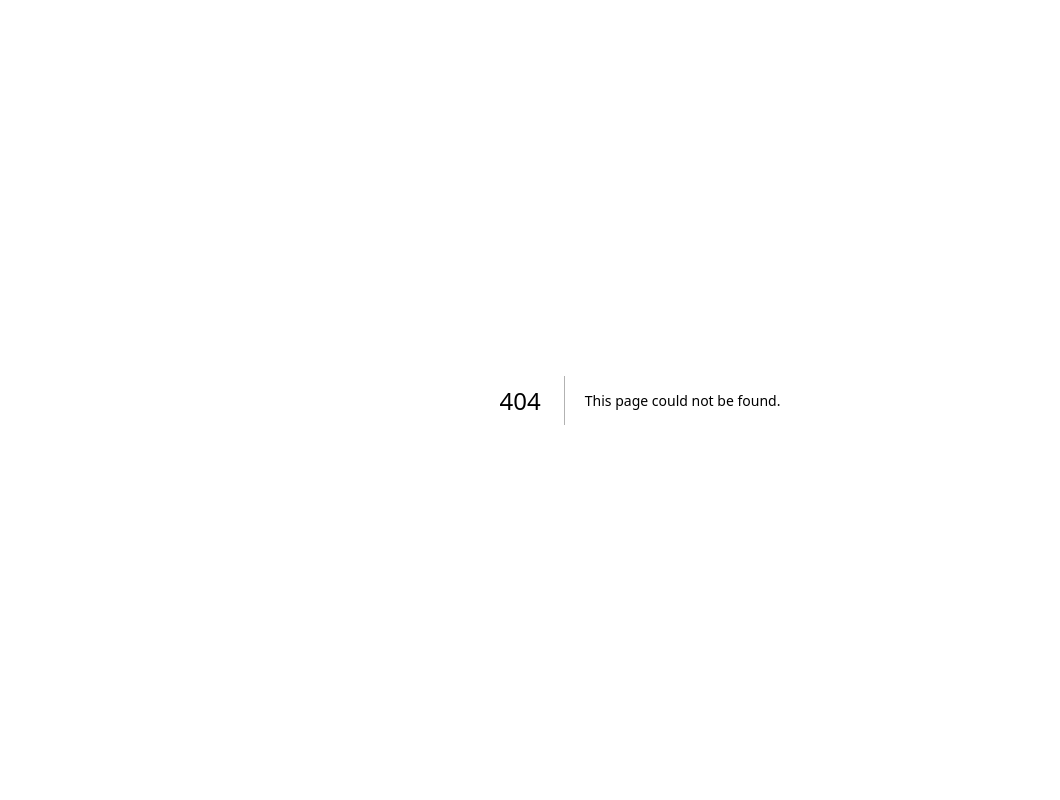
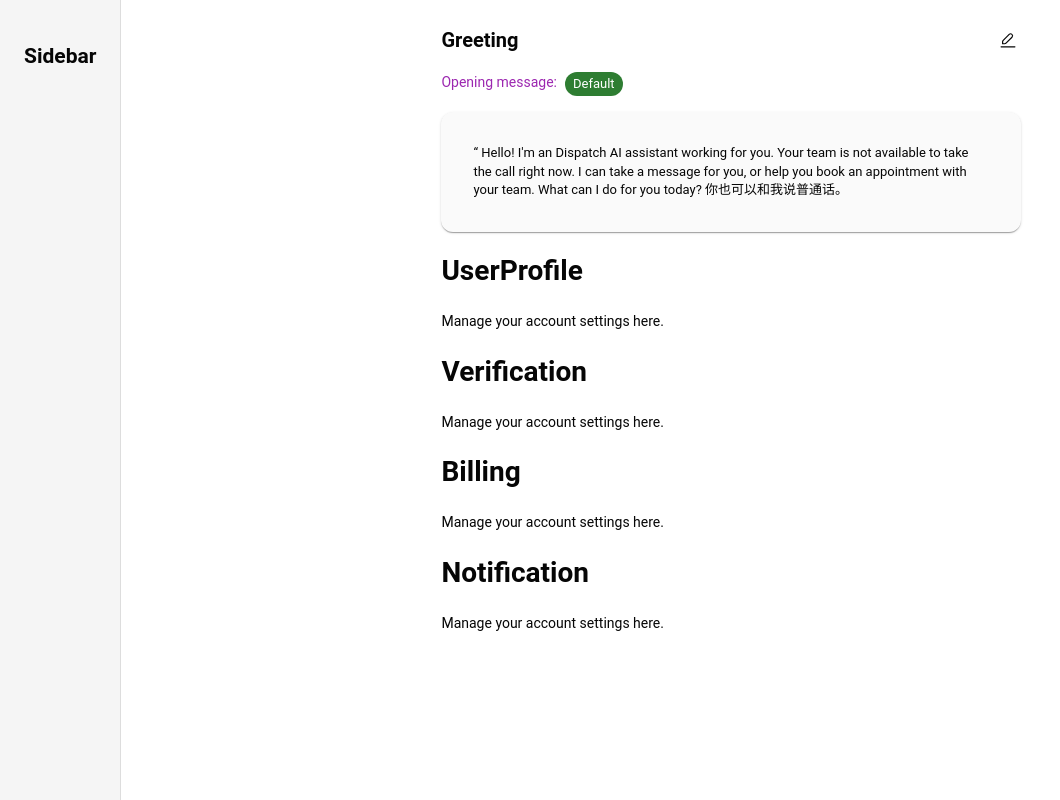
Before and after one commit to Dispatch-AI-com/frontend, a Next.js app: page /dashboard/settings in a window 1280 px wide. Before the commit this address had no page. Shown: the whole page, without its empty margins (0-1060 px from the left). Built offline with nearby package versions, Linux system fonts and the light colour scheme.

Commit message:
file-structure-update

```diff
--- /dev/null
+++ b/src/app/dashboard/settings/BillingSection.tsx
@@ -0,0 +1,8 @@
+export default function BillingSection() {
+  return (
+    <>
+      <h1>Billing</h1>
+      <p>Manage your account settings here.</p>
+    </>
+  );
+}
--- /dev/null
+++ b/src/app/dashboard/settings/GreetingSection.tsx
@@ -0,0 +1,35 @@
+'use client';
+import { Box, Chip, Paper, Typography } from '@mui/material';
+
+import SectionHeader from '@/app/dashboard/settings/components/SectionHeader';
+
+const greeting = {
+  message:
+    "“ Hello! I'm an Dispatch AI assistant working for you. Your team is not available to take the call right now. I can take a message for you, or help you book an appointment with your team. What can I do for you today? 你也可以和我说普通话。",
+};
+
+export default function GreetingSection() {
+  return (
+    <>
+      <SectionHeader
+        title="Greeting"
+        onEdit={() => {
+          alert('Edit clicked!');
+        }}
+      />
+      <Box>
+        <Box display="flex" flexDirection={'row'} gap={1} mb={2}>
+          <Typography variant="body1" sx={{ color: 'secondary.main' }}>
+            Opening message:
+          </Typography>
+          <Chip label="Default" color="success" size="small" />
+        </Box>
+        <Paper elevation={1} sx={{ width: 580, padding: 4, marginTop: 1 }}>
+          <Typography variant="body2" sx={{ whiteSpace: 'pre-line' }}>
+            {greeting.message}
+          </Typography>
+        </Paper>
+      </Box>
+    </>
+  );
+}
--- /dev/null
+++ b/src/app/dashboard/settings/NotificationsSection.tsx
@@ -0,0 +1,8 @@
+export default function NotificationsSection() {
+  return (
+    <>
+      <h1>Notification</h1>
+      <p>Manage your account settings here.</p>
+    </>
+  );
+}
--- /dev/null
+++ b/src/app/dashboard/settings/SettingsSection.tsx
@@ -0,0 +1,17 @@
+import BillingSection from '@/app/dashboard/settings/BillingSection';
+import GreetingSection from '@/app/dashboard/settings/GreetingSection';
+import NotificationsSection from '@/app/dashboard/settings/NotificationsSection';
+import UserProfileSection from '@/app/dashboard/settings/UserProfileSection';
+import VerificationSection from '@/app/dashboard/settings/VerificationSection';
+
+export default function SettingsSection() {
+  return (
+    <>
+      <GreetingSection />
+      <UserProfileSection />
+      <VerificationSection />
+      <BillingSection />
+      <NotificationsSection />
+    </>
+  );
+}
--- /dev/null
+++ b/src/app/dashboard/settings/UserProfileSection.tsx
@@ -0,0 +1,8 @@
+export default function UserProfileSection() {
+  return (
+    <>
+      <h1>UserProfile</h1>
+      <p>Manage your account settings here.</p>
+    </>
+  );
+}
--- /dev/null
+++ b/src/app/dashboard/settings/VerificationSection.tsx
@@ -0,0 +1,8 @@
+export default function VerificationSection() {
+  return (
+    <>
+      <h1>Verification</h1>
+      <p>Manage your account settings here.</p>
+    </>
+  );
+}
--- /dev/null
+++ b/src/app/dashboard/settings/components/SectionHeader.tsx
@@ -0,0 +1,49 @@
+'use client';
+
+import { Box, IconButton, Tooltip, Typography } from '@mui/material';
+import Image from 'next/image';
+import React from 'react';
+
+interface SectionHeaderProps {
+  title: string;
+  onEdit?: () => void;
+  showEditIcon?: boolean;
+}
+
+const SectionHeader: React.FC<SectionHeaderProps> = ({
+  title,
+  onEdit,
+  showEditIcon = true,
+}) => {
+  return (
+    <Box
+      display="flex"
+      justifyContent="space-between"
+      alignItems="center"
+      mb={2}
+    >
+      <Typography variant="h6" fontWeight={600}>
+        {title}
+      </Typography>
+
+      {showEditIcon && onEdit && (
+        <Tooltip title="Edit">
+          <IconButton
+            onClick={onEdit}
+            size="small"
+            aria-label={`Edit ${title}`}
+          >
+            <Image
+              src="/dashboard/settings/edit.svg"
+              width={16}
+              height={16}
+              alt="Profile Details"
+            />
+          </IconButton>
+        </Tooltip>
+      )}
+    </Box>
+  );
+};
+
+export default SectionHeader;
--- /dev/null
+++ b/src/app/dashboard/settings/page.tsx
@@ -0,0 +1,28 @@
+import { Box } from '@mui/material';
+
+import SettingsSection from './SettingsSection';
+
+export default function SettingsPage() {
+  return (
+    <Box display="flex">
+      <Box
+        width={220}
+        p={3}
+        bgcolor="#f5f5f5"
+        borderRight="1px solid #ddd"
+        minHeight="100vh"
+      >
+        <h2>Sidebar</h2>
+      </Box>
+      <Box
+        flex={1}
+        pt={3} // padding-top: 24px
+        pb={3} // padding-bottom: 24px
+        pl={40} // padding-left: 320px
+        pr={40} // padding-right: 320px
+      >
+        <SettingsSection />
+      </Box>
+    </Box>
+  );
+}
--- /dev/null
+++ b/src/types/settings.types.ts
@@ -0,0 +1,4 @@
+export interface Greeting {
+  message: string;
+  type: 'default' | 'custom';
+}
```
Also changed, not shown: public/dashboard/settings/edit.svg (added).
